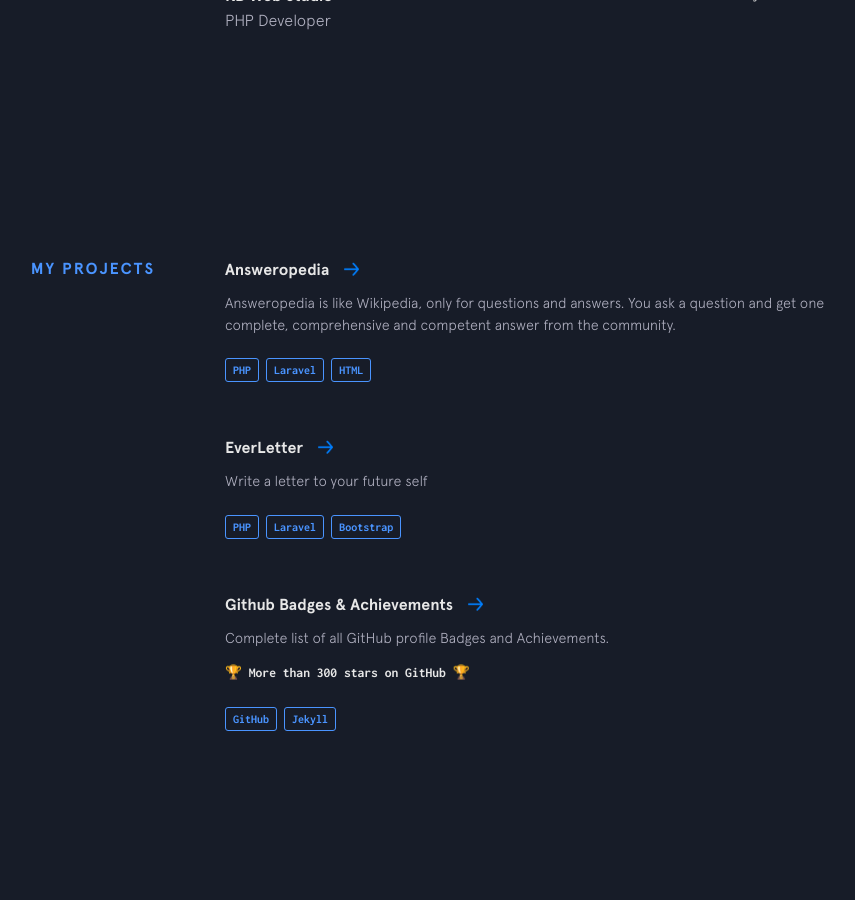
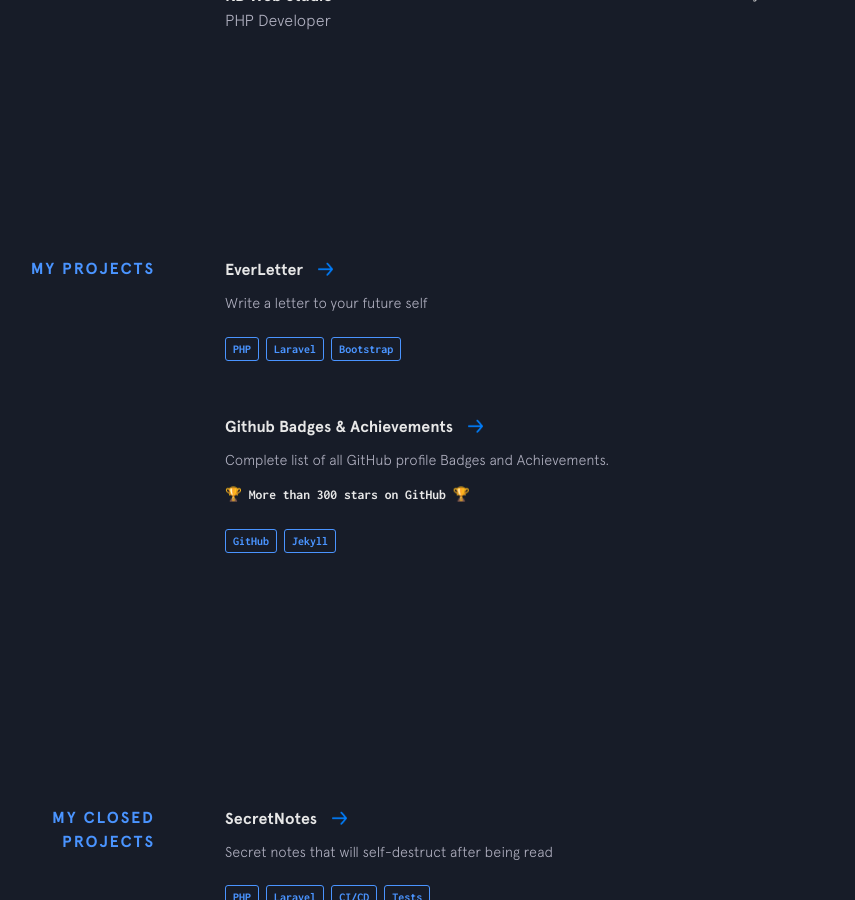
Before and after one commit to gomzyakov/gomzyakov.github.io, a Jekyll site: the page built from index.html, in a window 1280 px wide and 900 px high, scrolled down 1901 px. Shown: the whole window, without its empty margins (225-1080 px from the left). Built offline with Jekyll 4.4.1, drawn with Linux system fonts in a browser that asks for light colours; some of the changed text lies outside the part shown.

Commit message:
Re-add Answeropedia to projects-closed.yml and remove from projects.yml (#112)

```diff
--- a/_data/projects-closed.yml
+++ b/_data/projects-closed.yml
@@ -7,6 +7,15 @@
     - thing: Laravel
     - thing: CI/CD
     - thing: Tests
+
+- name: Answeropedia
+  url: https://github.com/gomzyakov
+  code: https://github.com/gomzyakov
+  description: Answeropedia is like Wikipedia, only for questions and answers. You ask a question and get one complete, comprehensive and competent answer from the community.
+  used:
+    - thing: PHP
+    - thing: Laravel
+    - thing: HTML
 
 - name: Passplex
   url: https://github.com/gomzyakov/passplex
--- a/_data/projects.yml
+++ b/_data/projects.yml
@@ -1,12 +1,3 @@
-- name: Answeropedia
-  url: https://answeropedia.org
-  code: https://github.com/answeropedia
-  description: Answeropedia is like Wikipedia, only for questions and answers. You ask a question and get one complete, comprehensive and competent answer from the community.
-  used:
-    - thing: PHP
-    - thing: Laravel
-    - thing: HTML
-
 - name: EverLetter
   url: https://everletter.org
   code: https://github.com/everletter
```
